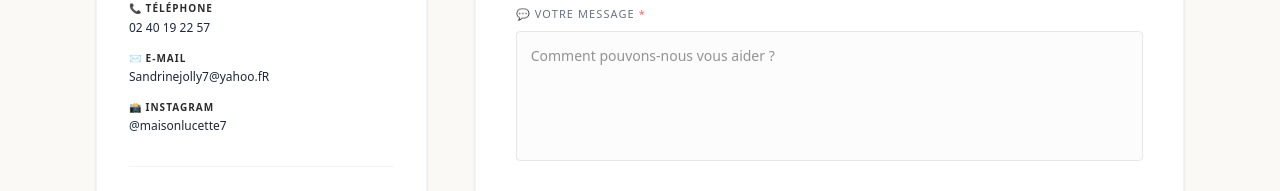
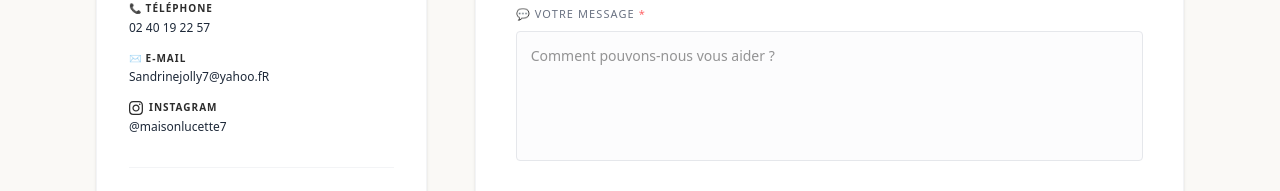
Before and after one commit to Matthieu-rlt/maison-lucette, a Next.js app: page /contact in a window 1280 px wide. Shown: the part 581-772 px from the top of the page. Built offline with nearby package versions, Linux system fonts and the light colour scheme.

Commit message:
Add Instagram link with icon to contact page

```diff
--- a/app/contact/page.tsx
+++ b/app/contact/page.tsx
@@ -131,7 +131,12 @@
               <a href="mailto:contact@maisonlucette.com" className="hover:underline text-gray-800 font-medium">Sandrinejolly7@yahoo.fR</a>
             </div>
             <div>
-              <span className="block font-semibold uppercase tracking-widest text-anthracite mb-1 text-[10px]">📸 Instagram</span>
+              <span className="block font-semibold uppercase tracking-widest text-anthracite mb-1 text-[10px] flex items-center gap-1.5">
+                <svg className="w-3.5 h-3.5" fill="currentColor" viewBox="0 0 24 24">
+                  <path d="M12 2.163c3.204 0 3.584.012 4.85.07 3.252.148 4.771 1.691 4.919 4.919.058 1.265.069 1.645.069 4.849 0 3.205-.012 3.584-.069 4.849-.149 3.225-1.664 4.771-4.919 4.919-1.266.058-1.644.07-4.85.07-3.204 0-3.584-.012-4.849-.07-3.26-.149-4.771-1.699-4.919-4.92-.058-1.265-.07-1.644-.07-4.849 0-3.204.013-3.583.07-4.849.149-3.227 1.664-4.771 4.919-4.919 1.266-.057 1.645-.069 4.849-.069zm0-2.163c-3.259 0-3.667.014-4.947.072-4.358.2-6.78 2.618-6.98 6.98-.059 1.281-.073 1.689-.073 4.948 0 3.259.014 3.668.072 4.948.2 4.358 2.618 6.78 6.98 6.98 1.281.058 1.689.072 4.948.072 3.259 0 3.668-.014 4.948-.072 4.354-.2 6.782-2.618 6.979-6.98.059-1.28.073-1.689.073-4.948 0-3.259-.014-3.667-.072-4.947-.196-4.354-2.617-6.78-6.979-6.98-1.281-.059-1.69-.073-4.949-.073zm0 5.838c-3.403 0-6.162 2.759-6.162 6.162s2.759 6.163 6.162 6.163 6.162-2.759 6.162-6.163c0-3.403-2.759-6.162-6.162-6.162zm0 10.162c-2.209 0-4-1.79-4-4 0-2.209 1.791-4 4-4s4 1.791 4 4c0 2.21-1.791 4-4 4zm6.406-11.845c-.796 0-1.441.645-1.441 1.44s.645 1.44 1.441 1.44c.795 0 1.439-.645 1.439-1.44s-.644-1.44-1.439-1.44z"/>
+                </svg>
+                Instagram
+              </span>
               <a href="https://instagram.com/maisonlucette7" target="_blank" rel="noopener noreferrer" className="hover:underline text-gray-800 font-medium">@maisonlucette7</a>
             </div>
           </div>
```
